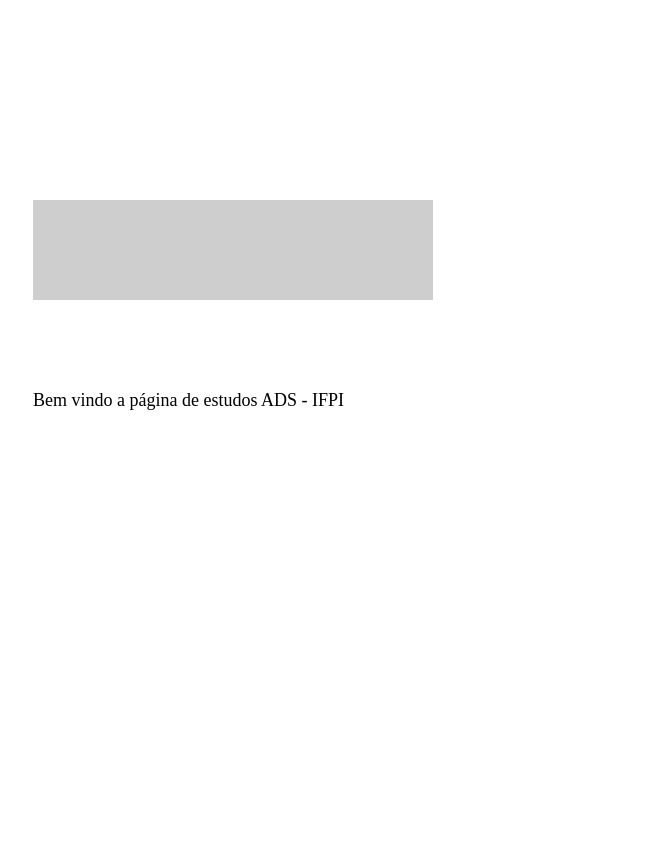
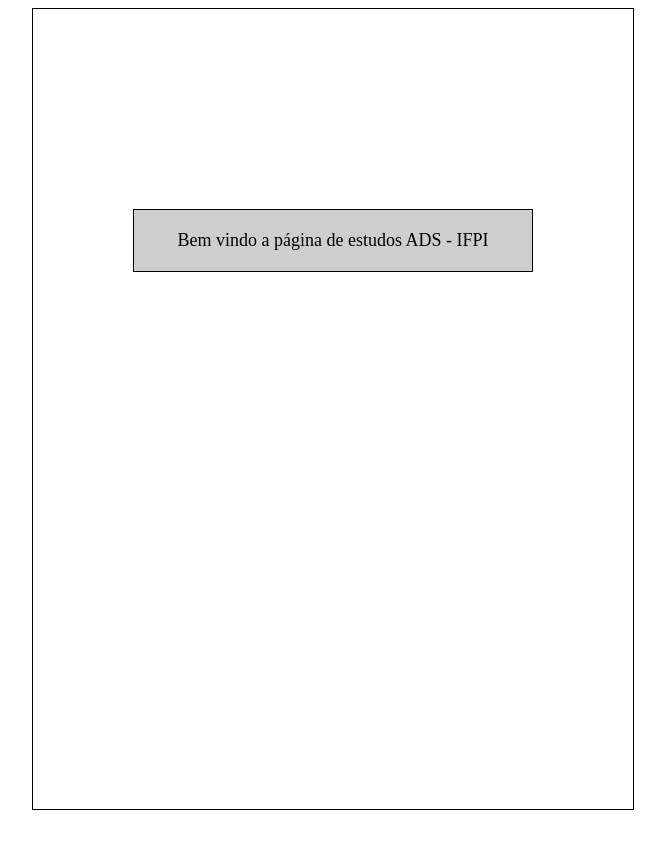
Before and after one commit to MaclaineSabino/adsifpi, a plain HTML site: page index.html in a window 1280 px wide. Shown: the whole page, without its empty margins (307-972 px from the left). After the commit the page ends 818 px from the top, so only its background shows below. Drawn offline with Linux system fonts and the light colour scheme.

Commit message:
Mudança no css
Centralizando texto

```diff
--- a/css/style.css
+++ b/css/style.css
@@ -1,14 +1,16 @@
 #principal{
 width: 600px;
 height: 800px;
-border: solid 0px;
+border: solid 1px;
 margin: 0 auto;
+text-align:center;
 
 }
 
 #apresentacao{
   font-size: large;
-  background-color:#CECECE;
+  margin: 0 auto;
+
   width: 400px;
   height: 100px;
   margin-top:200px;
@@ -17,6 +19,9 @@ margin: 0 auto;
 }
 
 #apresentacao p{
-  padding-top:190px;
+ border: solid 1px;
+  padding-top:20px;
+  padding-bottom:20px;
+  background-color: #CECECE;
 
 }
```
